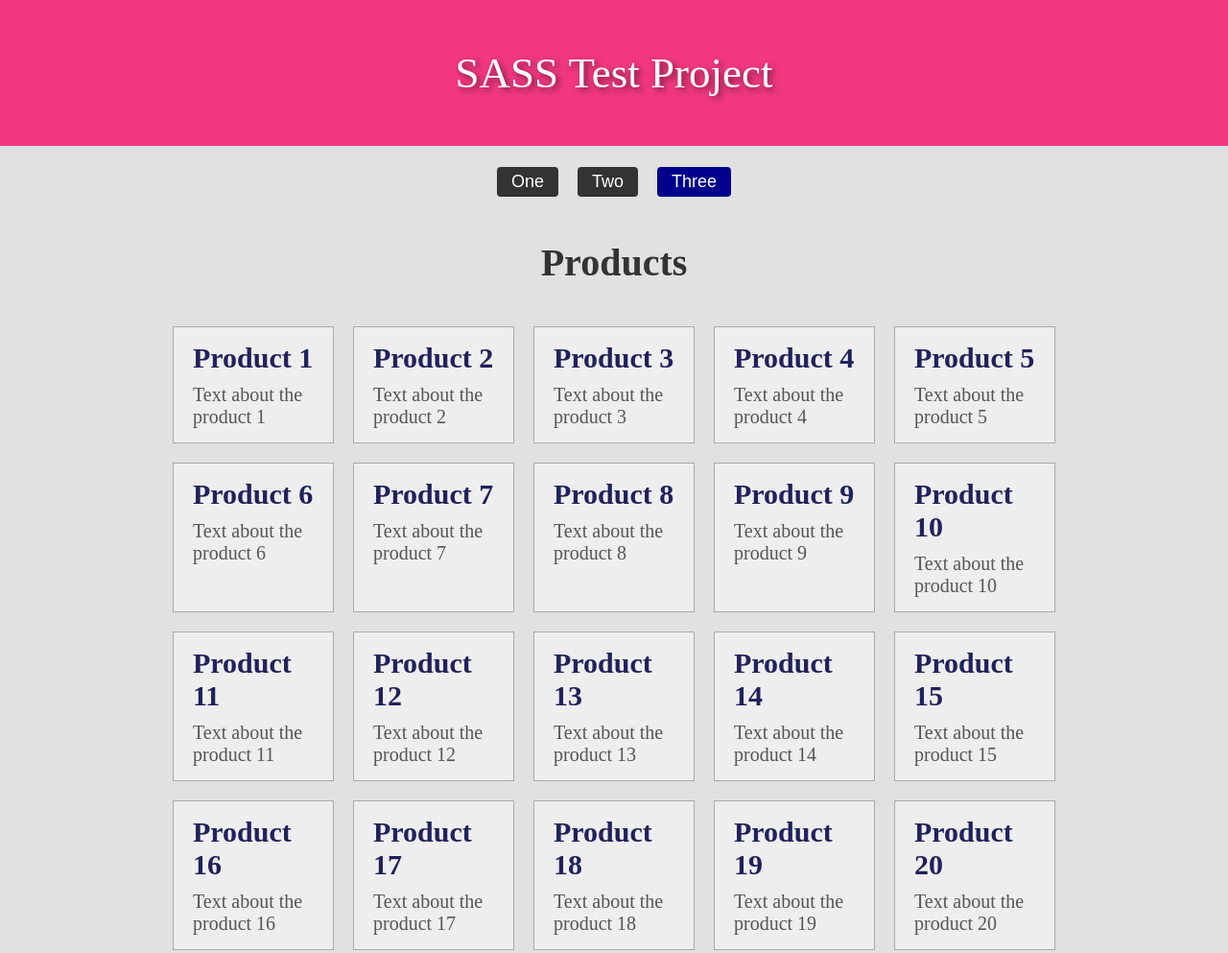
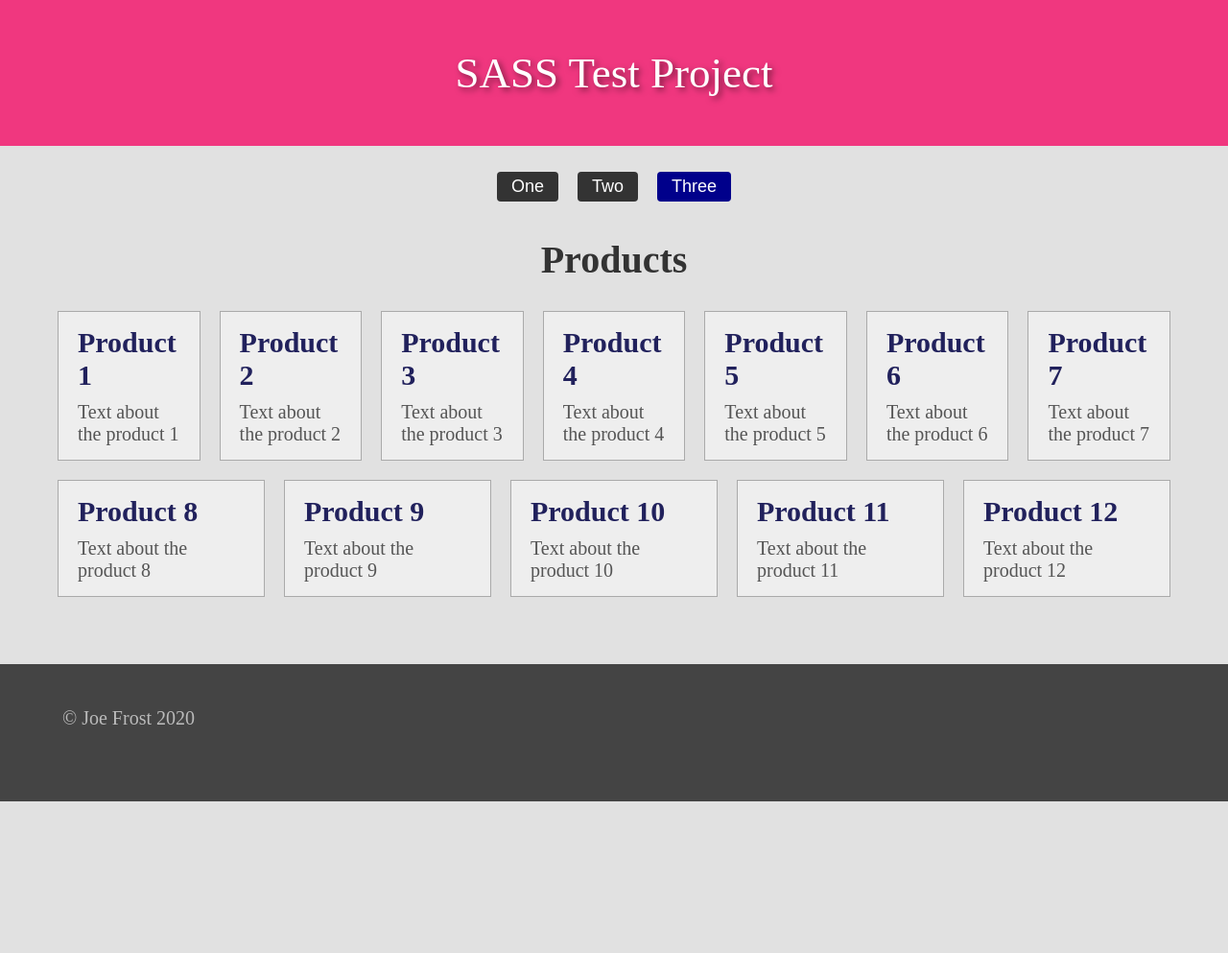
Before and after one commit to frojoe12/sass-test-project, a website: page builds/sassTest/index.html in a window 1280 px wide. Shown: the top 993 px of the page at 96% size. After the commit the page ends 835 px from the top, so only its background shows below. Drawn offline with Linux system fonts and the light colour scheme; a web font is replaced by a local one.

Commit message:
update styles

```diff
--- a/builds/sassTest/index.html
+++ b/builds/sassTest/index.html
@@ -6,17 +6,24 @@
   </head>
   <body>
     <header><p>SASS Test Project</p></header>
+    <nav>
       <div class="button-container">
         <button class="btn-default">One</button>
         <button class="btn-default">Two</button>
         <button class="btn-main">Three</button>
       </div>
+    </nav>
+    <main>
       <section id="products">
         <h1>Products</h1>
         <ul id="products-container"></ul>
       </section>
+    </main>
+    <footer>
+      <div class="info">&copy; Joe Frost 2020</div>
+    </footer>
     <script>
-      createProductsList('products-container', 75) // args[ root-folder-id, no. of test products ]
+      createProductsList('products-container', 12) // args[ root-folder-id, no. of test products ]
     </script>
   </body>
 </html>
--- a/gulpfile.js
+++ b/gulpfile.js
@@ -22,7 +22,7 @@ function styles() {
     .pipe(
       sass({
         sourcemap: true,
-        style: 'compressed',
+        style: 'expanded', // compressed
       }).on('error', sass.logError)
     )
     .pipe(gulp.dest(dest + 'css'))
--- a/process/sass/_base.scss
+++ b/process/sass/_base.scss
@@ -8,3 +8,12 @@ body {
   font-size: 20px;
   font-family: var(--font-main);
 }
+
+main {
+  padding: 10px 0 40px 0;
+  background: var(--background-default);
+}
+
+h1 {
+  margin: 0;
+}
--- a/process/sass/_buttons.scss
+++ b/process/sass/_buttons.scss
@@ -1,11 +1,14 @@
+nav {
+  background: var(--background-default);
+}
 .button-container {
   display: flex;
   justify-content: center;
-  margin: 10px auto;
-  padding: 10px;
-  max-width: 960px;
+  margin: 0 auto;
+  padding: 25px;
+  max-width: $siteWidthDesktop;
 }
-
+/*comment*/
 .btn {
   border: none;
   padding: 5px 15px;
--- /dev/null
+++ b/process/sass/_footer.scss
@@ -0,0 +1,10 @@
+footer {
+  background: $footerColor;
+  color: #bbb;
+  padding: 20px 0 50px 0;
+  .info {
+    max-width: $siteWidthDesktop;
+    margin: 0 auto;
+    padding: 25px;
+  }
+}
--- a/process/sass/_section.scss
+++ b/process/sass/_section.scss
@@ -1,6 +1,6 @@
 section#products {
   margin: 0 auto;
-  max-width: 960px;
+  max-width: $siteWidthDesktop;
   padding: 0 10px;
   h1 {
     text-align: center;
@@ -28,7 +28,12 @@ section#products {
 
     li {
       @include productBoxStyle(#eee, rgb(33, 33, 92), #555);
-
+      transition: transform 0.15s ease-in-out, background 0.3s ease-in-out;
+      &:hover {
+        background: $yellow;
+        transform: scale(1.1);
+        box-shadow: 0 4px 10px rgba(0, 0, 0, 0.2);
+      }
       flex: 1;
       a {
         text-decoration: none;
--- a/process/sass/_variables.scss
+++ b/process/sass/_variables.scss
@@ -1,5 +1,5 @@
 @import url('https://fonts.googleapis.com/css2?family=Montserrat:wght@400;700&family=Sansita+Swashed:wght@400;700&display=swap');
-
+// hidden comment
 /* variables as css */
 :root {
   --color-gray: #e1e1e1;
@@ -12,5 +12,10 @@
 
 /* variables as sass */
 $brightpink: #f0377f;
+$footerColor: #444444;
 
 $headingBackground: $brightpink;
+
+$yellow: rgb(255, 238, 139);
+
+$siteWidthDesktop: 1200px;
--- a/process/sass/style.scss
+++ b/process/sass/style.scss
@@ -4,6 +4,7 @@
 @import './base';
 @import './buttons';
 @import './header';
+@import './footer';
 @import './section';
 @import './mediaqueries';
 
```
Also changed, not shown: builds/sassTest/css/style.css. Lines whose indentation alone changed are shown as unchanged.
